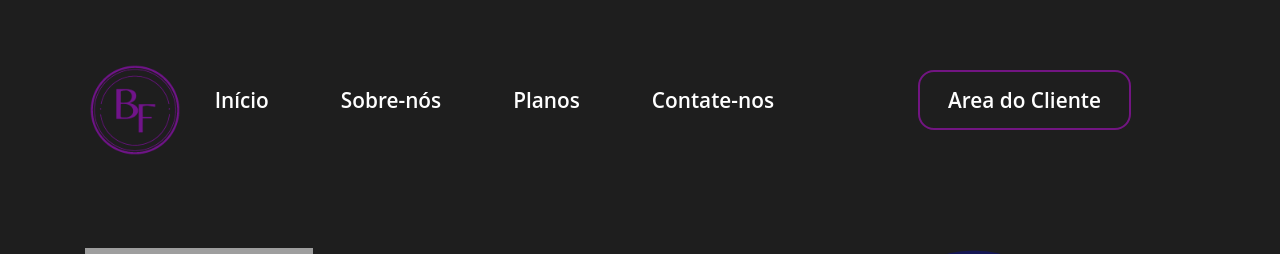
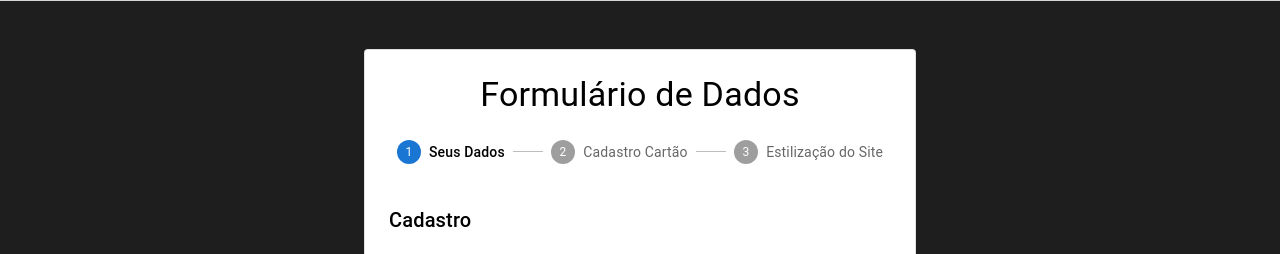
Before and after one commit to HeitorDePaula/Projeto-Final-3-Semestre-IFSP, a React (Create React App) app: page / in a window 1280 px wide. Shown: the top 254 px of the page. Built offline with nearby package versions, Linux system fonts and the light colour scheme; grey boxes are pictures that could not be loaded.

Commit message:
alteracao no css form checkout

```diff
--- a/src/Components/checkout/Checkout.js
+++ b/src/Components/checkout/Checkout.js
@@ -14,8 +14,6 @@ import { createTheme, ThemeProvider } from '@mui/material/styles';
 import AddressForm from './AddressForm';
 import PaymentForm from './PaymentForm';
 import Review from './Review';
-
-
 
 function Copyright() {
   return (
@@ -45,8 +43,17 @@ function getStepContent(step) {
   }
 }
 
-// TODO remove, this demo shouldn't need to reset the theme.
-const defaultTheme = createTheme();
+const theme = createTheme({
+  palette: {
+    background: {
+      default: '#1e1e1e', // Set background color
+    },
+    text: {
+      primary: '#000', // Set text color
+    },
+    Cicle: '#721582',
+  },
+});
 
 export default function Checkout() {
   const [activeStep, setActiveStep] = React.useState(0);
@@ -60,7 +67,7 @@ export default function Checkout() {
   };
 
   return (
-    <ThemeProvider theme={defaultTheme}>
+    <ThemeProvider theme={theme}>
       <CssBaseline />
       <AppBar
         position="absolute"
@@ -104,7 +111,6 @@ export default function Checkout() {
                     Voltar
                   </Button>
                 )}
-
                 <Button
                   variant="contained"
                   onClick={handleNext}
--- a/src/Components/checkout/review.css
+++ b/src/Components/checkout/review.css
@@ -1,3 +1,6 @@
 input {
     width: 8rem;
 }
+.css-1u4zpwo-MuiSvgIcon-root-MuiStepIcon-root.Mui-active {
+    color: #721582;
+}
--- a/src/index.js
+++ b/src/index.js
@@ -1,6 +1,6 @@
 import React from 'react';
 import ReactDOM from 'react-dom/client';
-import App from './App';
+import App from './Components/checkout/Checkout';
 
 const root = ReactDOM.createRoot(document.getElementById('root'));
 root.render(
```
